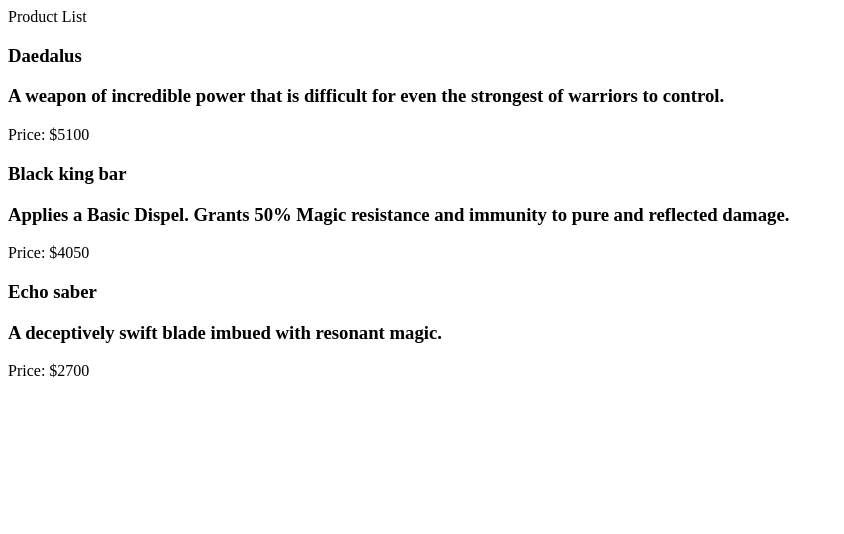
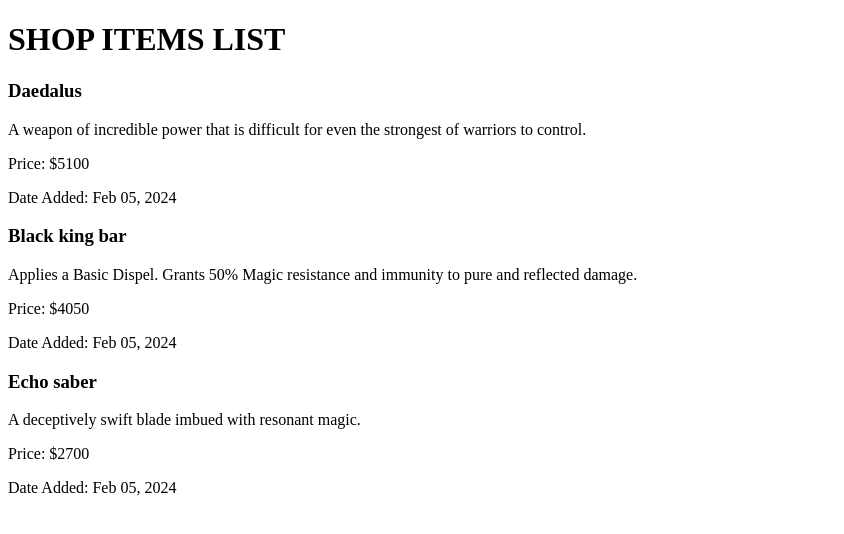
Before and after one commit to Lord-binns/Olemberio-product-catalog, a plain HTML site: page index.html in a window 1280 px wide. Shown: the whole page, without its empty margins (0-844 px from the left). Drawn offline with Linux system fonts and the light colour scheme.

Commit message:
updated the code in app.js

```diff
--- a/assets/app.js
+++ b/assets/app.js
@@ -12,7 +12,11 @@ async function DisplayProducts() {
 
         const productList = document.getElementById('product-list');
 
-        productList.innerHTML = 'Product List';
+        productList.innerHTML = '';
+
+        const productListHeading = document.createElement('h1');
+        productListHeading.textContent = 'SHOP ITEMS LIST';
+        productList.appendChild(productListHeading);
 
         data.forEach(product => {
             const productCard = document.createElement('div');
@@ -21,22 +25,19 @@ async function DisplayProducts() {
             const productName = document.createElement('h3');
             productName.textContent = product.name;
 
-            // Fix variable name for productDescription
-            const productDescription = document.createElement('h3');
+            const productDescription = document.createElement('p');
             productDescription.textContent = product.description;
 
             const productPrice = document.createElement('p');
             productPrice.textContent = `Price: $${product.price}`;
 
-            // Fix variable name for productDate
-            const productDate = document.createElement('h3');
-            productDate.textContent = product.date_added;
+
+            const productDate = document.createElement('p');
+            productDate.textContent = `Date Added: ${product['date added']}`;
 
             productCard.appendChild(productName);
-            // Add productDescription to productCard
             productCard.appendChild(productDescription);
             productCard.appendChild(productPrice);
-            // Add productDate to productCard
             productCard.appendChild(productDate);
 
             productList.appendChild(productCard);
```
Also changed, not shown: index.html (line endings or trailing spaces).
